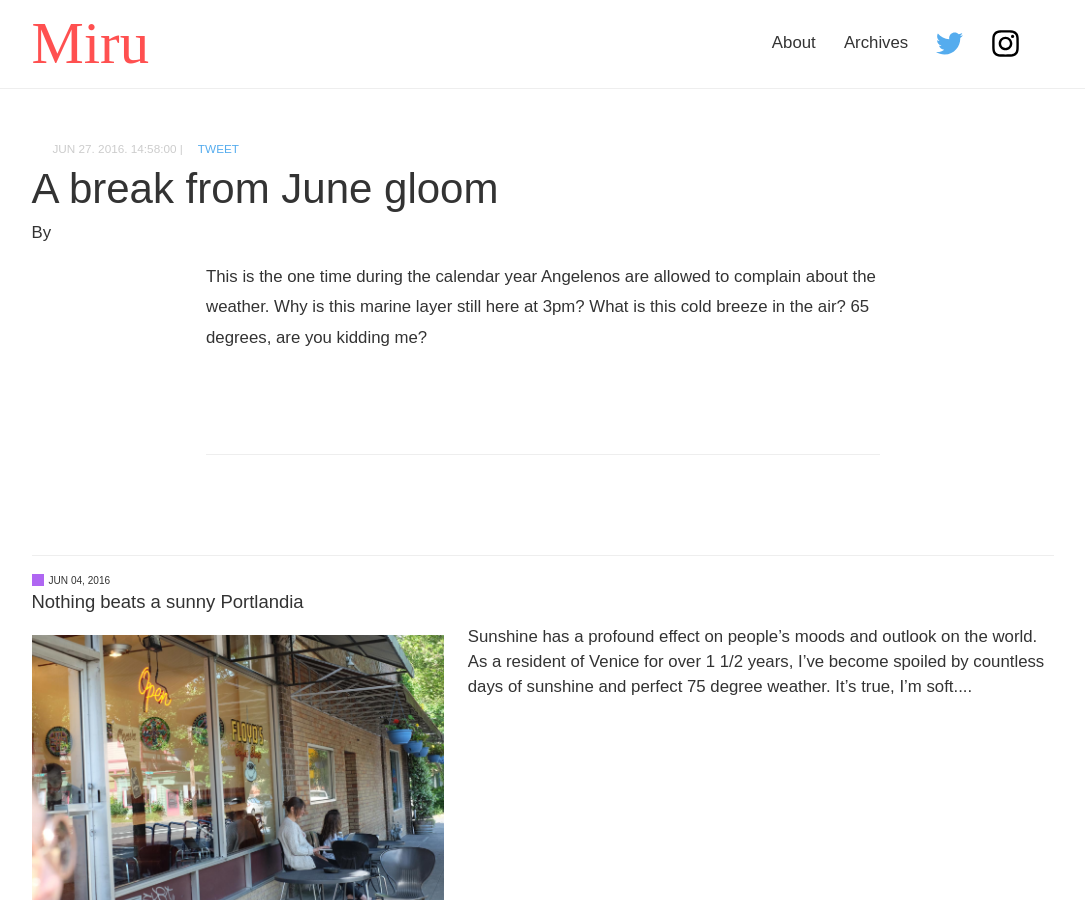
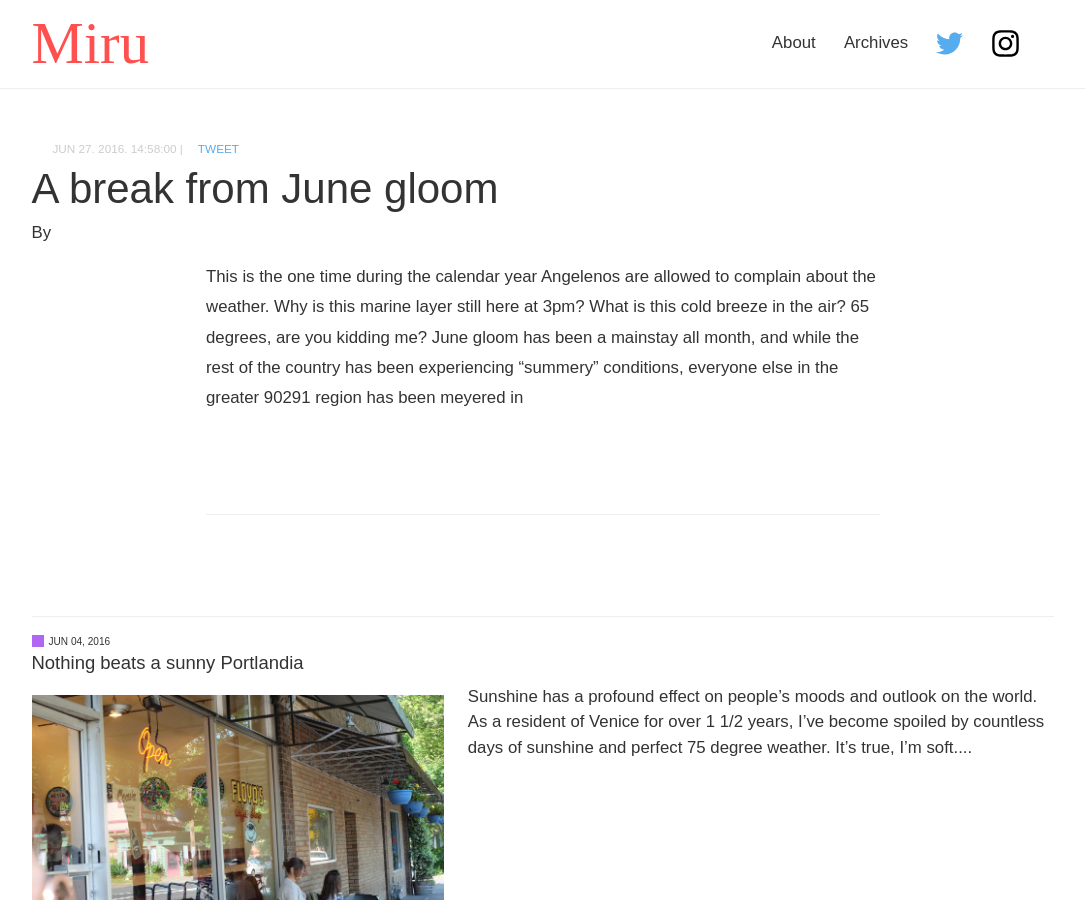
Before and after one commit to PHironaka/Miru-Blog, a Jekyll site: the page built from _posts/2016-06-27-a-break-from-june-gloom.markdown, in a window 1280 px wide and 900 px high. Shown: the whole window, without its empty margins (97-1182 px from the left). Built offline with Jekyll 4.4.1, drawn with Linux system fonts in a browser that asks for light colours; some web fonts are replaced; a script that is not in the unit is left out; comment, search, counter and statistics services are not loaded.

Commit message:
Updated A Break From June Gloom

```diff
--- a/_posts/2016-06-27-a-break-from-june-gloom.markdown
+++ b/_posts/2016-06-27-a-break-from-june-gloom.markdown
@@ -3,4 +3,4 @@ title: A break from June gloom
 date: 2016-06-27 14:58:00 Z
 ---
 
-This is the one time during the calendar year Angelenos are allowed to complain about the weather. Why is this marine layer still here at 3pm? What is this cold breeze in the air? 65 degrees, are you kidding me?
+This is the one time during the calendar year Angelenos are allowed to complain about the weather. Why is this marine layer still here at 3pm? What is this cold breeze in the air? 65 degrees, are you kidding me? June gloom has been a mainstay all month, and while the rest of the country has been experiencing "summery" conditions, everyone else in the greater 90291 region has been meyered in
```
